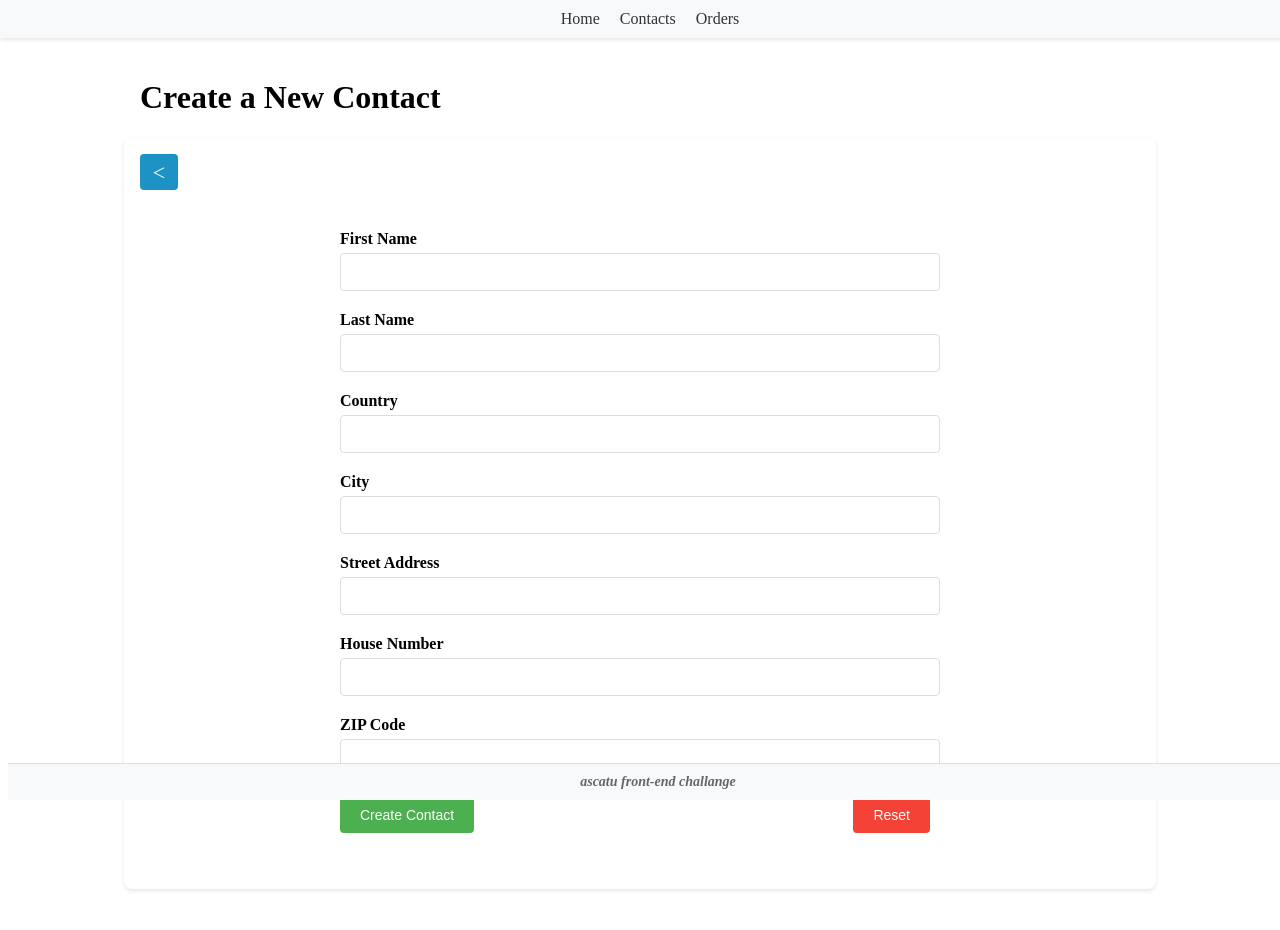
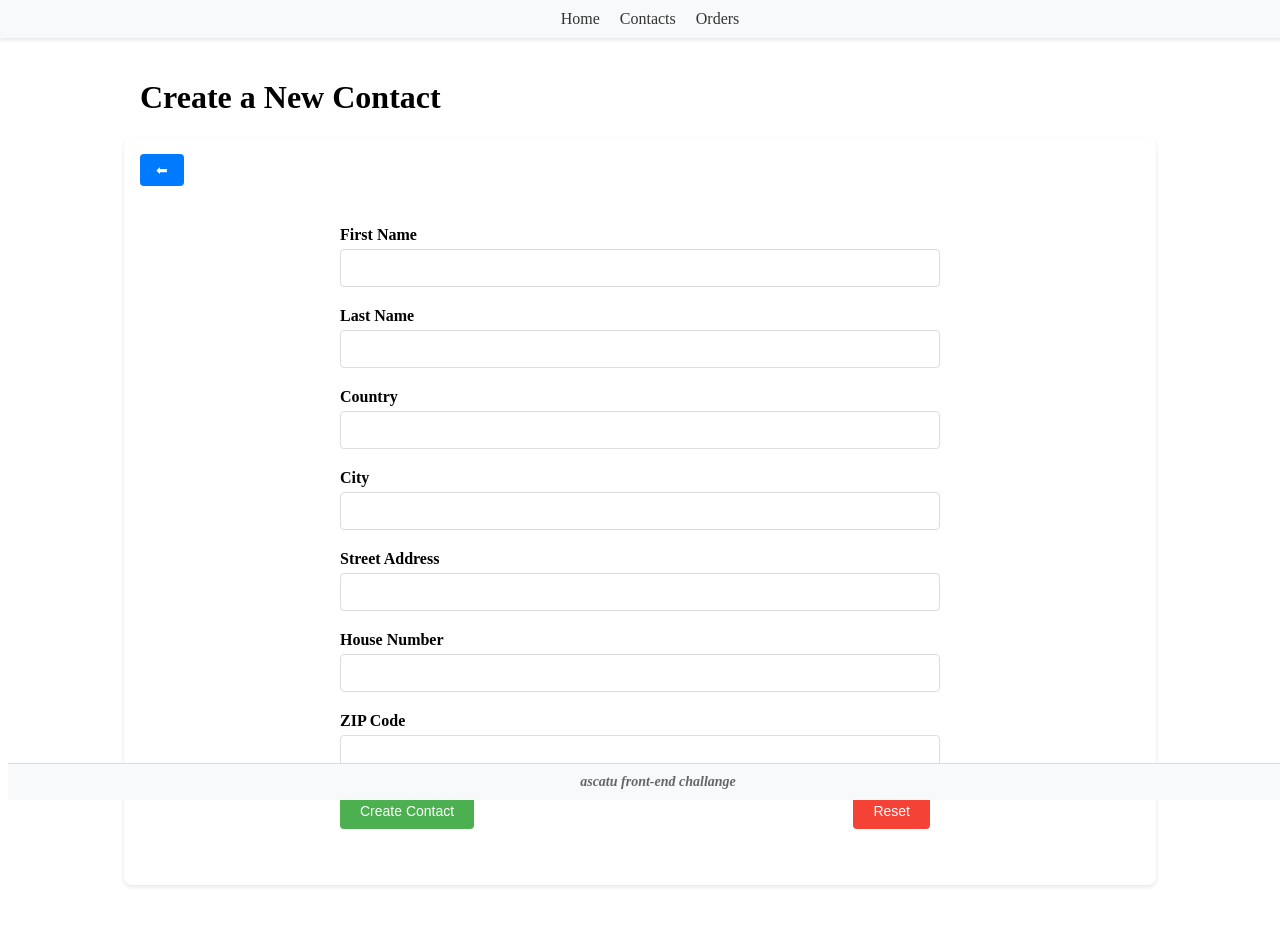
Before and after one commit to alibartwo/orderhub, a Vue app: page /create-contact in a window 1280 px wide. Shown: the top 930 px of the page. Built offline with nearby package versions, Linux system fonts and the light colour scheme.

Commit message:
used go back component instead of using directly

```diff
--- a/src/views/ContactCreateView.vue
+++ b/src/views/ContactCreateView.vue
@@ -1,23 +1,17 @@
 <template>
   <div class="contact-create">
     <h1>Create a New Contact</h1>
-    <Card>
-      <button @click="goBack">＜</button>
+    <Card
+      ><GoBack />
       <ContactCreateForm />
     </Card>
   </div>
 </template>
 
 <script setup>
-import { useRouter } from 'vue-router';
 import Card from '../components/Card.vue';
 import ContactCreateForm from '../components/ContactCreateForm.vue';
-
-const router = useRouter();
-
-const goBack = () => {
-  router.back();
-};
+import GoBack from '../components/GoBack.vue';
 </script>
 
 <style land="scss" scoped></style>
--- a/src/views/ContactEditView.vue
+++ b/src/views/ContactEditView.vue
@@ -2,22 +2,16 @@
     <div class="contact-edit">
       <h1>Edit the Contact</h1>
       <Card>
-        <button @click="goBack">＜</button>
+        <GoBack />
         <ContactEditForm />
       </Card>
     </div>
   </template>
 
   <script setup>
-  import { useRouter } from 'vue-router';
   import Card from '../components/Card.vue';
   import ContactEditForm from '../components/ContactEditForm.vue';
-
-  const router = useRouter();
-
-  const goBack = () => {
-    router.back();
-  };
+  import GoBack from '../components/GoBack.vue'
   </script>
 
   <style land="scss" scoped></style>
```
